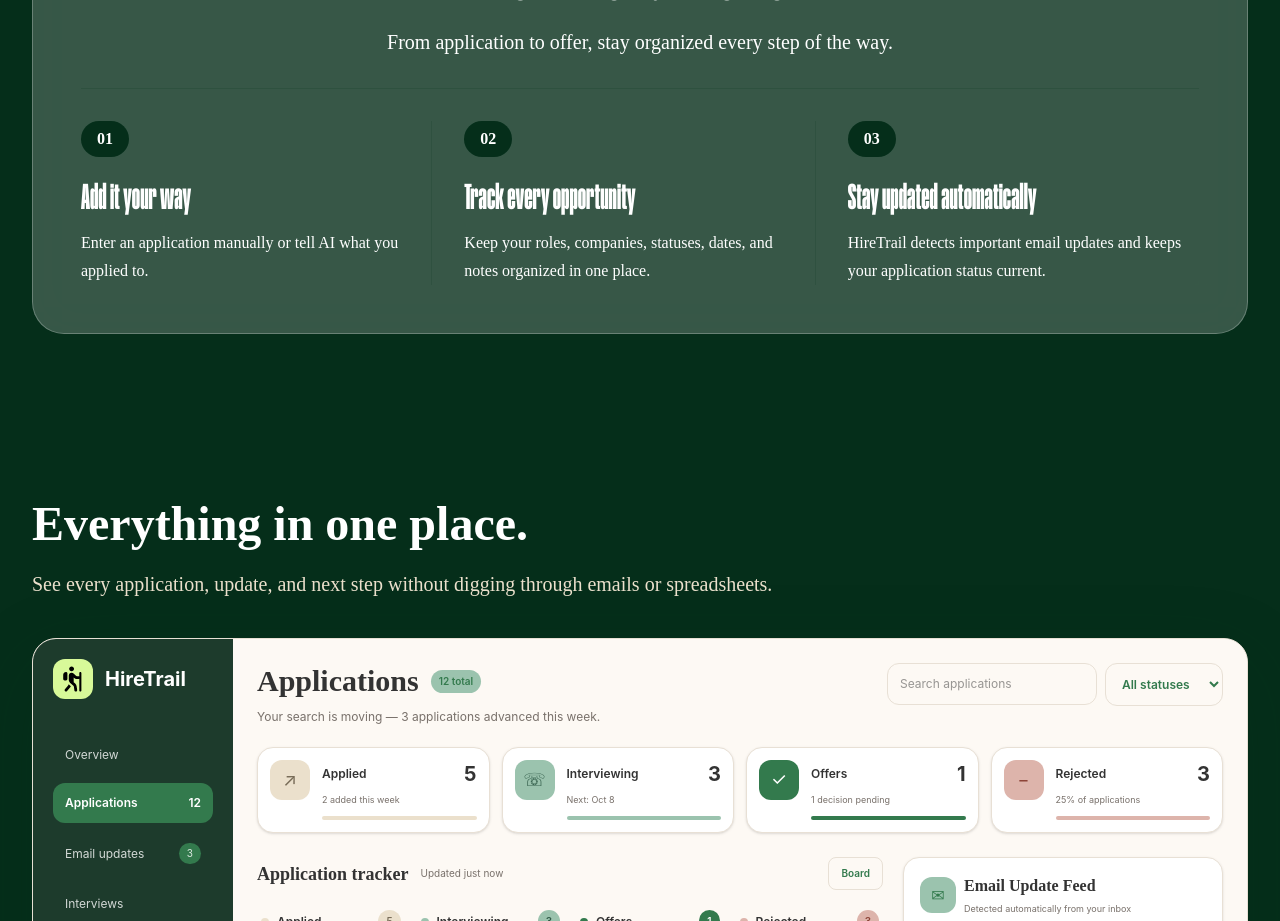
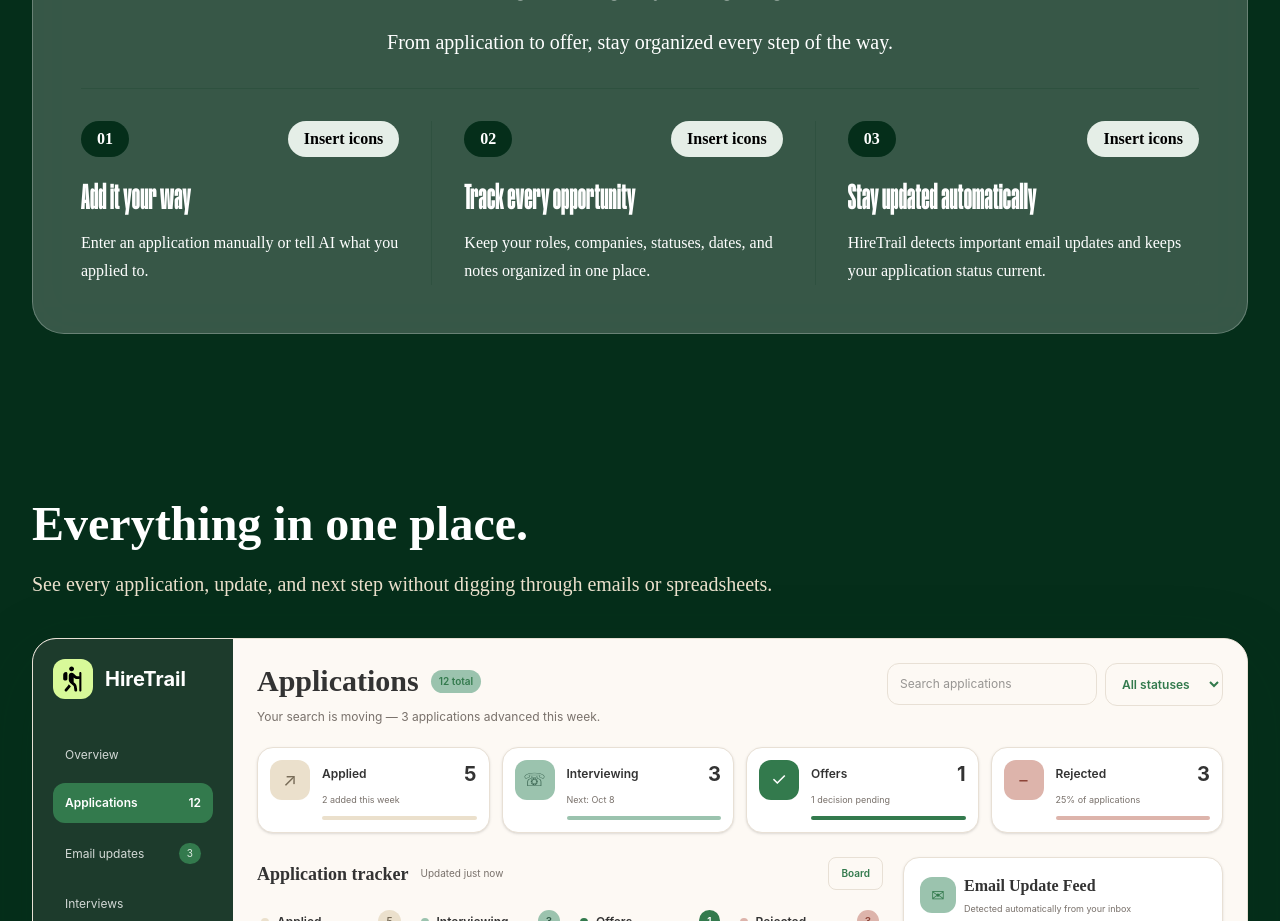
Before and after one commit to XavianM/Job-application-tracker, a Next.js app: page / in a window 1280 px wide. Shown: the part 1120-2041 px from the top of the page. Built offline with nearby package versions, Linux system fonts and the light colour scheme.

Commit message:
Added placeholder for icons in howitworks section

```diff
--- a/components/howitworks.tsx
+++ b/components/howitworks.tsx
@@ -89,6 +89,7 @@ export default function HowItWorks() {
                 md:pr-8 md:last:border-0 md:last:pr-0
               "
             >
+              <div className="flex items-center justify-between">
               {/* Display this step's number inside a dark green pill */}
                 <span
                   className="
@@ -99,6 +100,17 @@ export default function HowItWorks() {
                 >
                   {step.number}
                 </span>
+                <span
+                  className="
+                    inline-block rounded-full bg-[#052E1A]
+                    px-4 py-1.5 font-['DM_Sans']
+                    font-bold text-black bg-[#E5EEE7]
+                  "
+                >
+                  Insert icons
+                </span>
+              </div>
+
 
               {/* Read the title from the current step's data */}
               <h3
```
Lines whose indentation alone changed are shown as unchanged.
